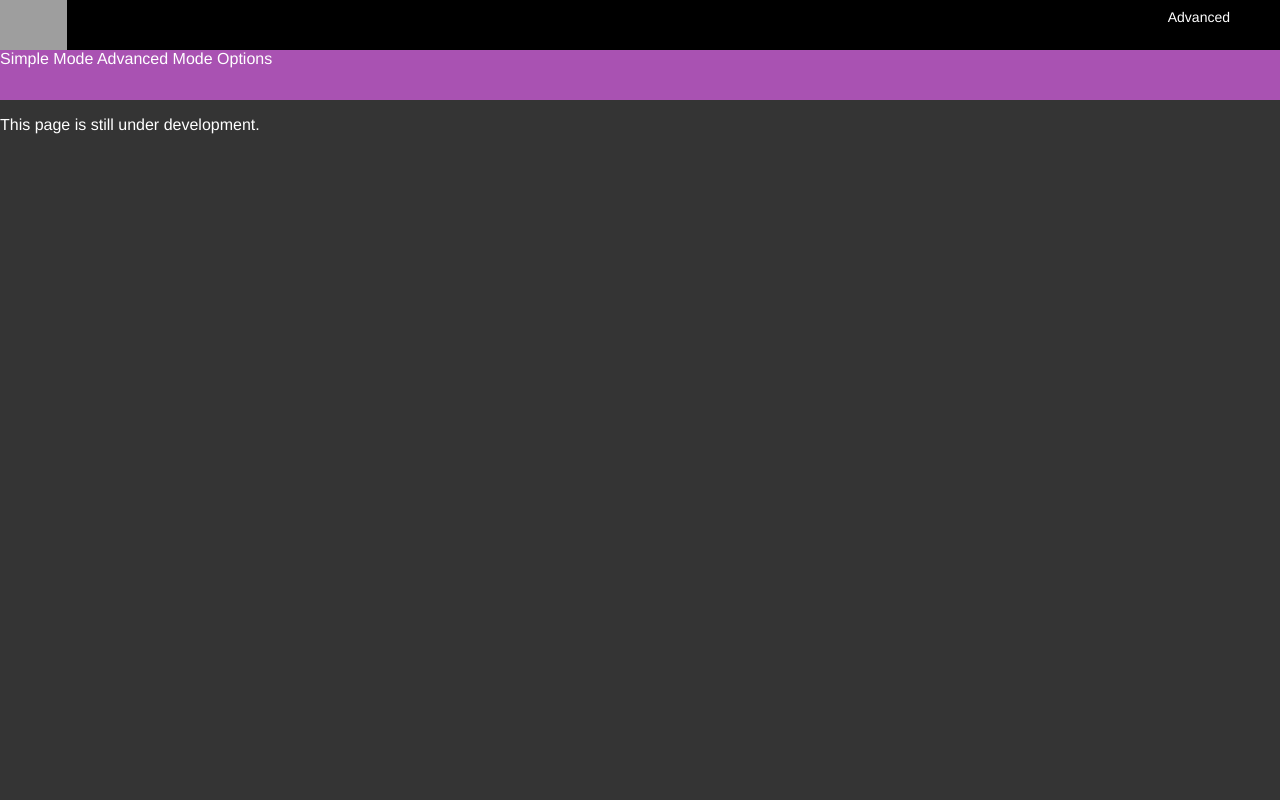
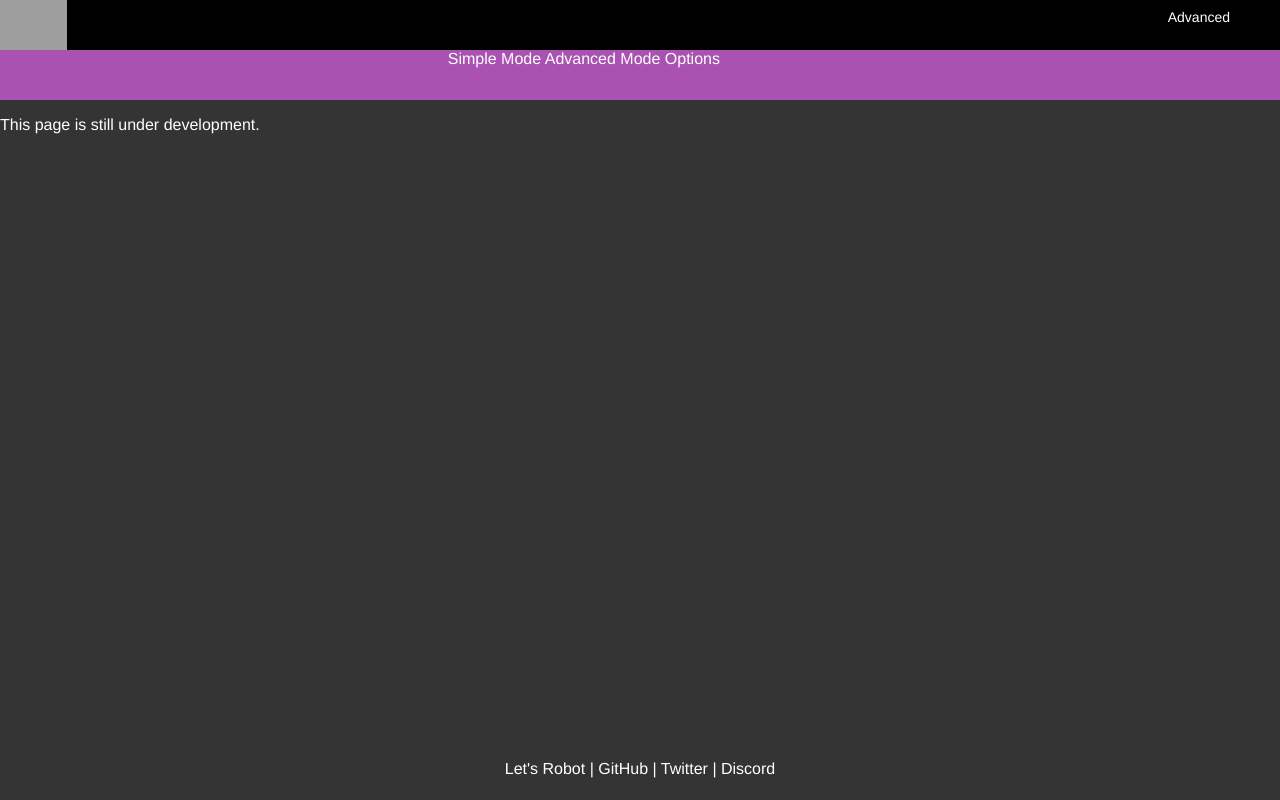
Before and after one commit to letsRobot/webconfigurator, a Flask app: page /advanced in a window 1280 px wide. Run offline with Flask 2, Linux system fonts and the light colour scheme; parts of the project's set-up code (start-up, migrations or seed data) failed here and were passed over; grey boxes are pictures that could not be loaded.

Commit message:
styling updates.

```diff
--- a/static/stylesheet.css
+++ b/static/stylesheet.css
@@ -39,14 +39,36 @@ a:hover {
 .content {
     width: 100%;
     align-items: center;
+    margin: auto;
+}
+
+.content form {
+    margin: 0 auto;
 }
 
 .navbar {
     margin-top: 0;
     background-color: #a952b2;
-    align-items: center;
-    justify-content: center;
+    text-align: center;
     width: 100%;
     height: 50px;
-    padding: auto;
 }
+
+
+footer {
+    position: absolute;
+    bottom: 0;
+    width: 100%;
+    margin: auto;
+    height: 2.5rem;
+}
+
+.footer-content {
+    text-align: center;
+}
+
+@media only screen and (max-width: 800px) {
+    .header h1 {
+        display: none;
+    }
+}
--- a/templates/layout.html
+++ b/templates/layout.html
@@ -3,6 +3,7 @@
 
 <head>
     <meta charset="utf-8">
+    <meta name="viewport" content="width=device-width,intial-scale=1,shrink-to-fit=no">
     <title>Robot Configurator | {% block title %}{% endblock %}</title>
     <link rel="stylesheet" type="text/css" href="{{ url_for('static', filename='stylesheet.css') }}">
     <link rel="stylesheet" type="text/css" href="{% block stylesheet %}{% endblock %}">
@@ -14,14 +15,25 @@
         <h1>{{ self.title() }}</h1>
     </div>
     <div class="navbar">
-        <a href="{{ url_for('index') }}">Simple Mode</a>
-        <a href="{{ url_for('advanced') }}">Advanced Mode</a>
-        <a href="{{ url_for('options') }}">Options</a>
+        <div class="links">
+            <a href="{{ url_for('index') }}">Simple Mode</a>
+            <a href="{{ url_for('advanced') }}">Advanced Mode</a>
+            <a href="{{ url_for('options') }}">Options</a>
+        </div>
     </div>
     <div class="content">
         {% block content %}
         {% endblock %}
     </div>
+
+    <footer>
+        <div class="footer-content">
+            <a href="https://www.letsrobot.tv/">Let's Robot</a> |
+            <a href="https://www.github.com/letsrobot/webconfigurator">GitHub</a> |
+            <a href="https://www.twitter.com/letsrobot">Twitter</a> |
+            <a href="https://discord.gg/bePWWuU">Discord</a>
+        </div>
+    </footer>
 </body>
 
 </html>
```
